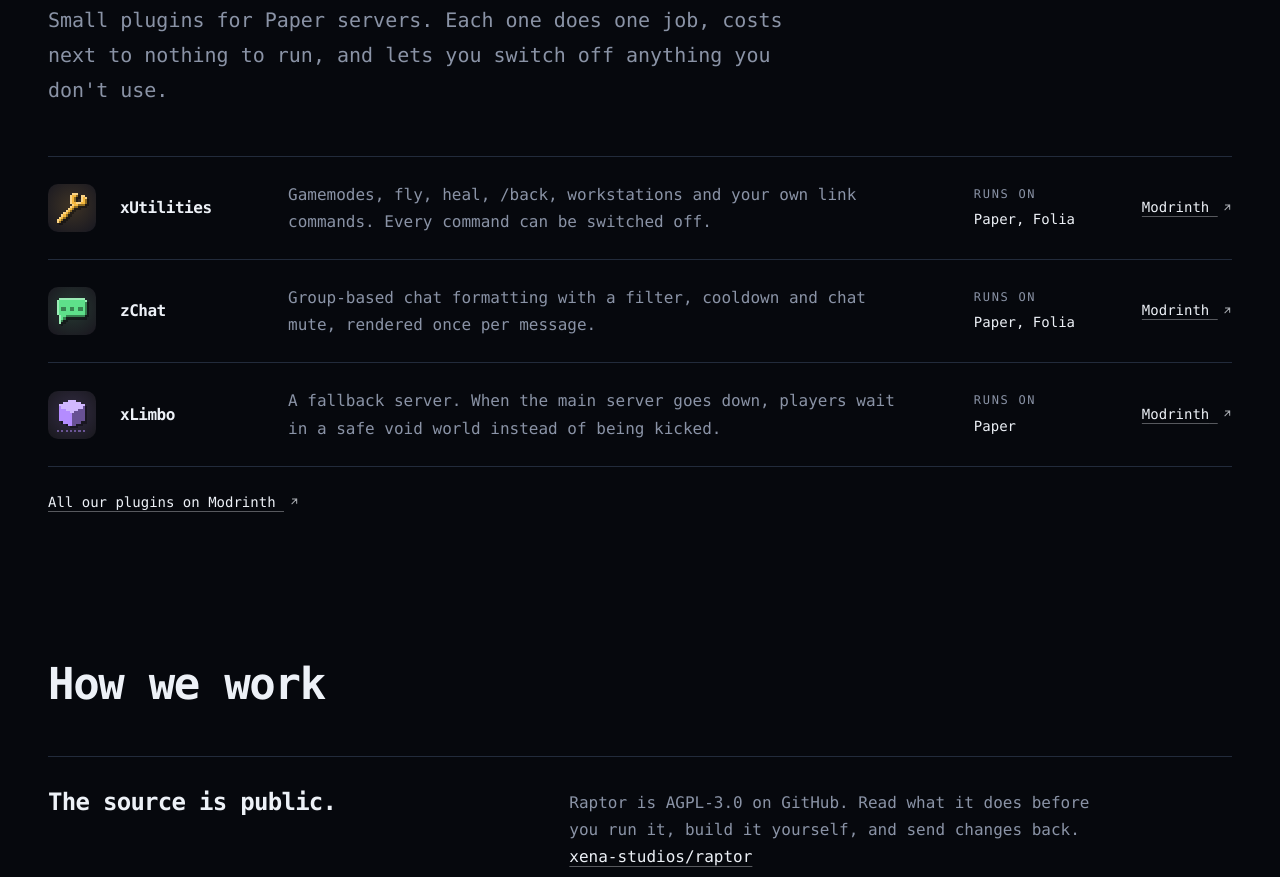
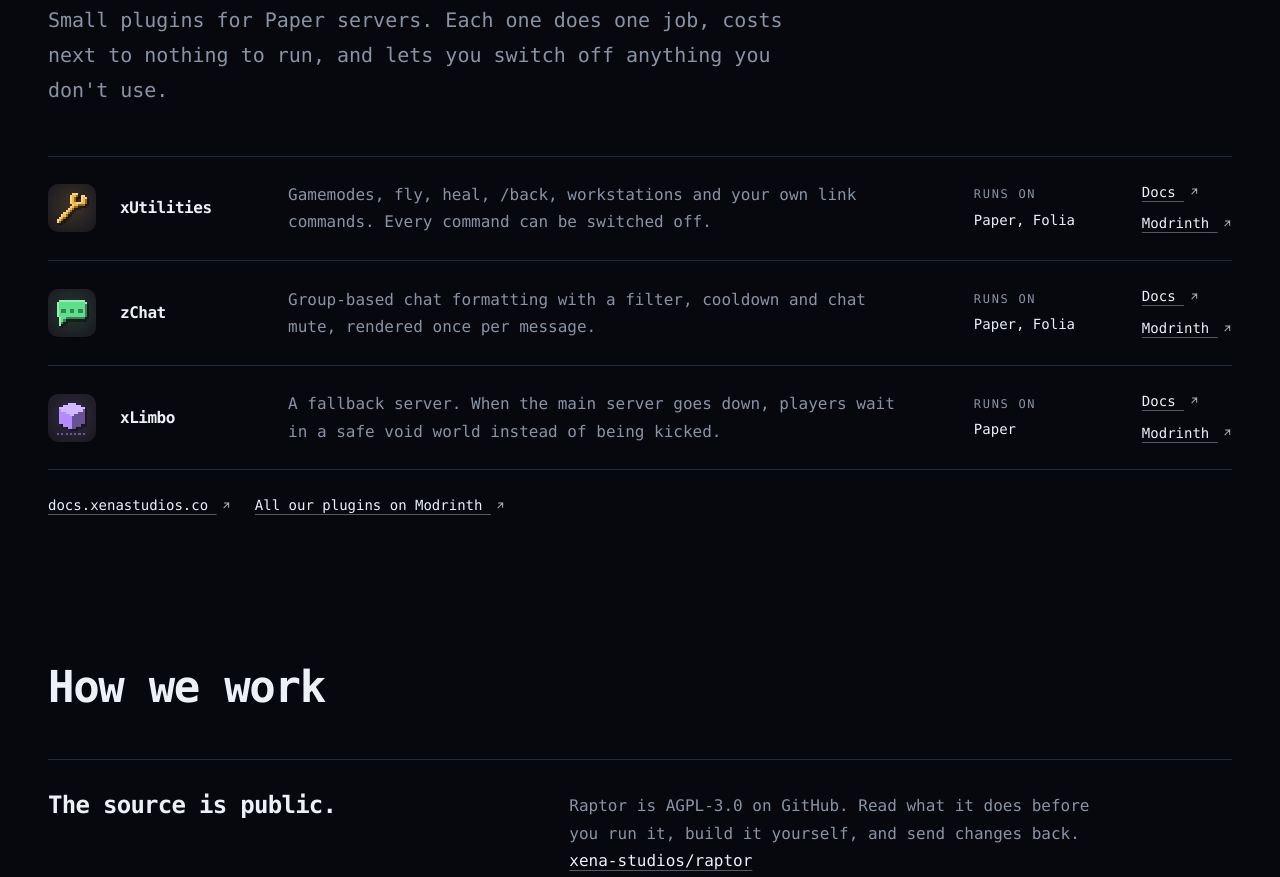
Before and after one commit to xena-studios/website, an Astro site: page / in a window 1280 px wide. Shown: the part 3267-4144 px from the top of the page. Built offline with nearby package versions, Linux system fonts and the light colour scheme; Astro itself is replaced by a stand-in of ours; a web font is replaced by a local one.

Commit message:
feat: link the plugin docs
Docs and Modrinth links on each plugin, docs.xenastudios.co in the Plugins section, the contact aside and the footer, and a /docs/* redirect to docs.xenastudios.co so the wiki links on the Modrinth pages work.

```diff
--- a/src/layouts/Base.astro
+++ b/src/layouts/Base.astro
@@ -74,6 +74,7 @@ const year = new Date().getFullYear();
         <p class="label">© {year} Xena Studios</p>
         <ul class="foot-links">
           <li><a href="https://raptorpanel.net">raptorpanel.net</a></li>
+          <li><a href="https://docs.xenastudios.co">Plugin docs</a></li>
           <li><a href="https://modrinth.com/organization/xena-studios">Modrinth</a></li>
           <li><a href="https://github.com/xena-studios">GitHub</a></li>
           <li><a href="https://github.com/xena-studios/website">This site's source</a></li>
--- a/src/pages/index.astro
+++ b/src/pages/index.astro
@@ -26,6 +26,7 @@ const plugins = [
     icon: xutilitiesIcon,
     what: "Gamemodes, fly, heal, /back, workstations and your own link commands. Every command can be switched off.",
     runs: "Paper, Folia",
+    docs: "https://docs.xenastudios.co/xutilities/",
     href: "https://modrinth.com/plugin/xutilities",
   },
   {
@@ -33,6 +34,7 @@ const plugins = [
     icon: zchatIcon,
     what: "Group-based chat formatting with a filter, cooldown and chat mute, rendered once per message.",
     runs: "Paper, Folia",
+    docs: "https://docs.xenastudios.co/zchat/",
     href: "https://modrinth.com/plugin/zchat",
   },
   {
@@ -40,6 +42,7 @@ const plugins = [
     icon: xlimboIcon,
     what: "A fallback server. When the main server goes down, players wait in a safe void world instead of being kicked.",
     runs: "Paper",
+    docs: "https://docs.xenastudios.co/xlimbo/",
     href: "https://modrinth.com/plugin/xlimbo",
   },
 ];
@@ -180,12 +183,18 @@ const principles = [
               <p class="where">
                 <span class="label">Runs on</span> {p.runs}
               </p>
-              <a class="plugin-link" href={p.href}>Modrinth<span class="visually-hidden"> page for {p.name}</span><External /></a>
+              <ul class="plugin-links">
+                <li><a href={p.docs}>Docs<span class="visually-hidden"> for {p.name}</span><External /></a></li>
+                <li><a href={p.href}>Modrinth<span class="visually-hidden"> page for {p.name}</span><External /></a></li>
+              </ul>
             </li>
           ))
         }
       </ul>
-      <p class="plugins-all"><a href="https://modrinth.com/organization/xena-studios">All our plugins on Modrinth<External /></a></p>
+      <ul class="plugins-all">
+        <li><a href="https://docs.xenastudios.co">docs.xenastudios.co<External /></a></li>
+        <li><a href="https://modrinth.com/organization/xena-studios">All our plugins on Modrinth<External /></a></li>
+      </ul>
     </div>
   </section>
 
@@ -219,7 +228,8 @@ const principles = [
       <p class="lead">Partnerships, press, hosting, or a question about what we build.</p>
       <p class="mail"><a href="mailto:contact@xenastudios.co">contact@xenastudios.co</a></p>
       <p class="aside">
-        Using Raptor and stuck? Its <a href="https://docs.raptorpanel.net">documentation</a> is the fastest answer.
+        Using Raptor and stuck? Its <a href="https://docs.raptorpanel.net">documentation</a> is the fastest answer. For our
+        plugins, it's <a href="https://docs.xenastudios.co">docs.xenastudios.co</a>.
       </p>
     </div>
     <Horizon class="horizon" />
@@ -564,18 +574,28 @@ const principles = [
     max-width: var(--measure);
   }
 
-  .plugin-link {
+  .plugin-links,
+  .plugins-all {
+    display: flex;
+    flex-wrap: wrap;
+    gap: var(--s-2) var(--s-5);
+    margin: 0;
+    padding: 0;
+    list-style: none;
     font-size: var(--t-small);
+  }
+
+  .plugin-links {
+    flex-direction: column;
+  }
+
+  .plugin-links a,
+  .plugins-all a {
     color: var(--text);
   }
 
   .plugins-all {
     margin-top: var(--s-5);
-    font-size: var(--t-small);
-  }
-
-  .plugins-all a {
-    color: var(--text);
   }
 
   @media (max-width: 52rem) {
@@ -596,6 +616,10 @@ const principles = [
       flex-direction: row;
       align-items: baseline;
       gap: var(--s-3);
+    }
+
+    .plugin-links {
+      flex-direction: row;
     }
   }
 
```
Also changed, not shown: DESIGN.md (+1 -1 lines), PRODUCT.md (+1 -1 lines), README.md, 1 other file.
